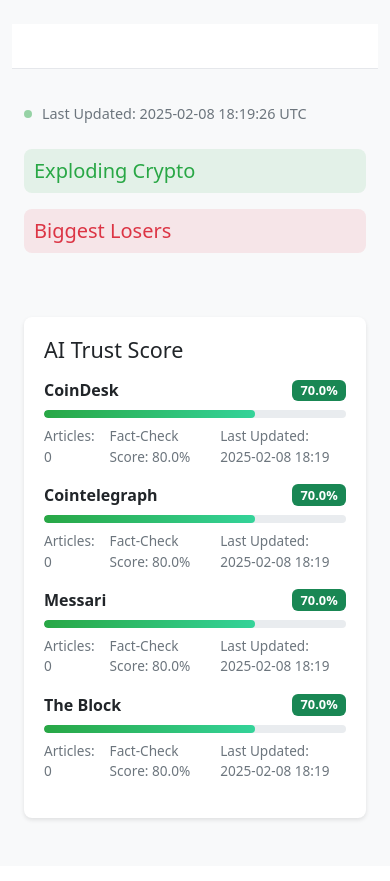
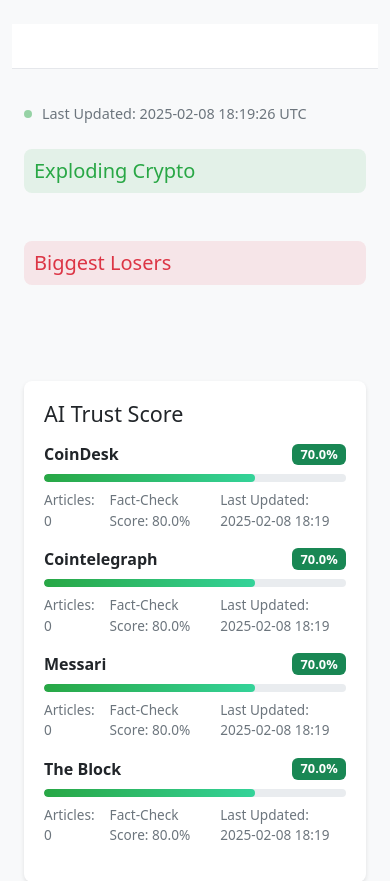
Before and after one commit to biserd/Crypto_AI_agent, a Flask app: page / in a window 390 px wide. Shown: the part 57-938 px from the top of the page. Before the commit the page ends 879 px from the top, so only its background shows below. Run offline with Flask 3, Linux system fonts and the light colour scheme; some libraries are stand-ins or nearby versions.

Commit message:
Assistant checkpoint: Add spacing between crypto sections on mobile
Assistant generated file changes:
- static/styles.css: Add spacing between crypto price sections on mobile

---

User prompt:

On mobile the Exploding crypto and Biggest losers sections are tied one to the other. Makes some space between them

```diff
--- a/static/styles.css
+++ b/static/styles.css
@@ -284,6 +284,10 @@
     margin-top: 2rem;
 }
 
+.crypto-prices-container .row > div {
+    margin-bottom: 2rem;
+}
+
 .crypto-prices-container h5 {
     padding: 10px;
     border-radius: 8px;
```
